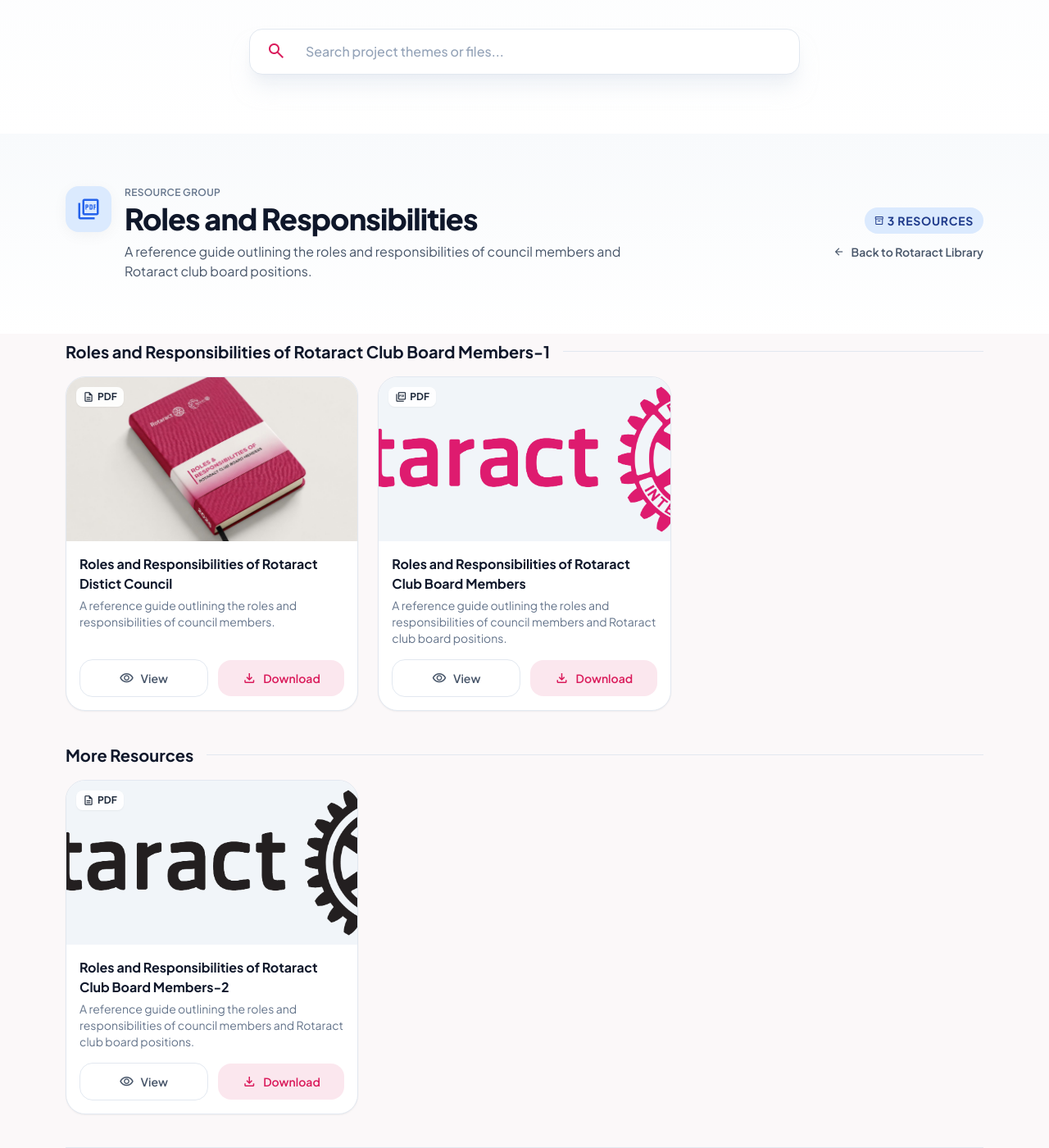
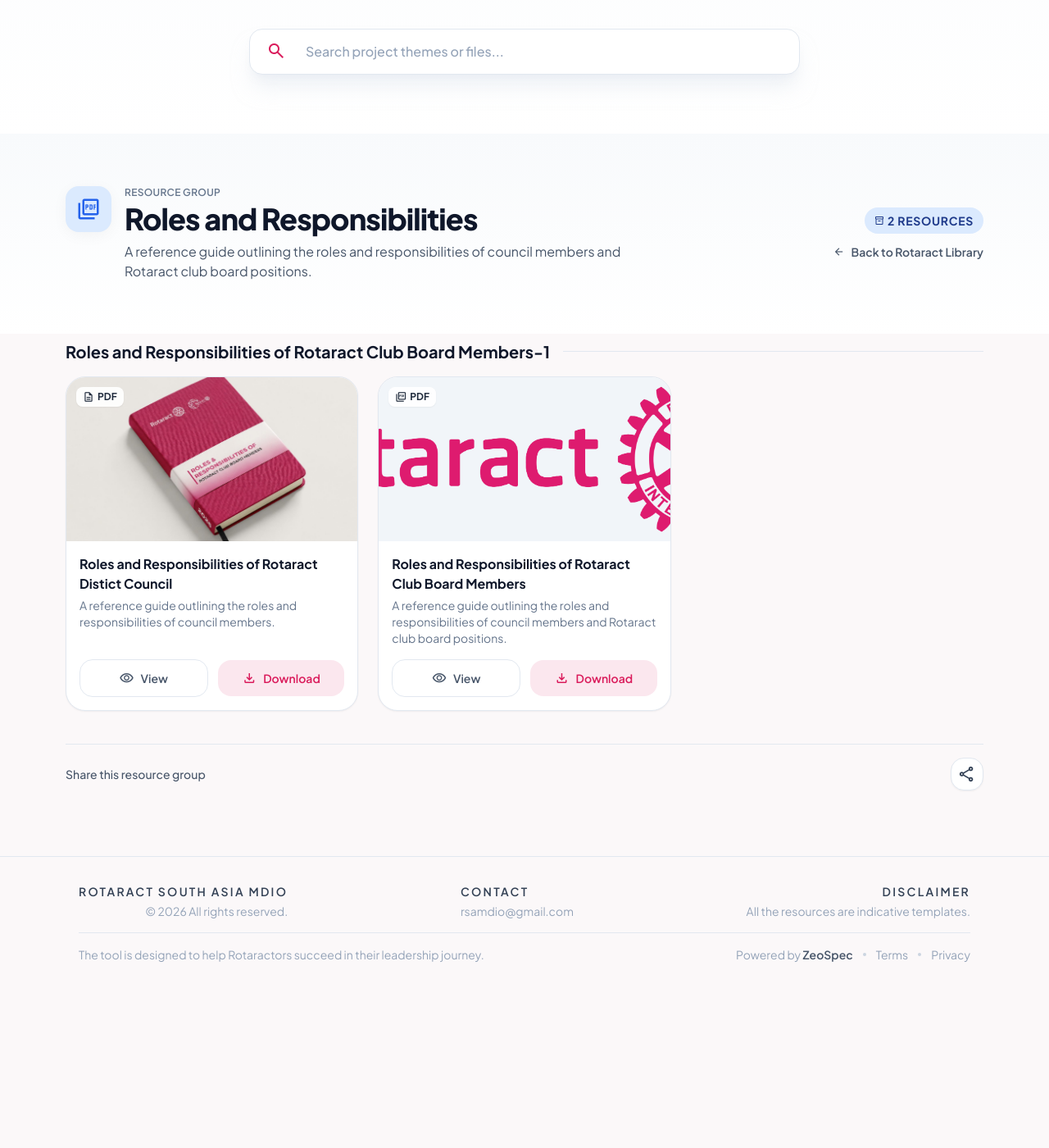
Before and after one commit to rsamdio/RSALibrary, a Jekyll site: the page built from _resources/roles-and-responsibilities.md, in a window 1280 px wide and 1400 px high, scrolled down 363 px. Shown: the whole window at 82% size. Built offline with Jekyll 4.4.1, drawn with Linux system fonts in a browser that asks for light colours; after the commit the page ends 1569 px from its top, so only the background shows below that.

Commit message:
Update Resource Group “roles-and-responsibilities”

```diff
--- a/_resources/roles-and-responsibilities.md
+++ b/_resources/roles-and-responsibilities.md
@@ -24,13 +24,5 @@
         description: A reference guide outlining the roles and responsibilities of
           council members and Rotaract club board positions.
     title: Roles and Responsibilities of Rotaract Club Board Members-1
-resources:
-  - type_icon: description
-    name: Roles and Responsibilities of Rotaract Club Board Members-2
-    description: A reference guide outlining the roles and responsibilities of
-      council members and Rotaract club board positions.
-    type: PDF
-    preview_image_url: /resources/Rotaract-Simple_Black (1).png
-    view_url: /resources/rotaract_club_board_roles_and_responsibilities.pdf
-    download_url: /resources/rotaract_club_board_roles_and_responsibilities.pdf
+resources: []
 ---
```
